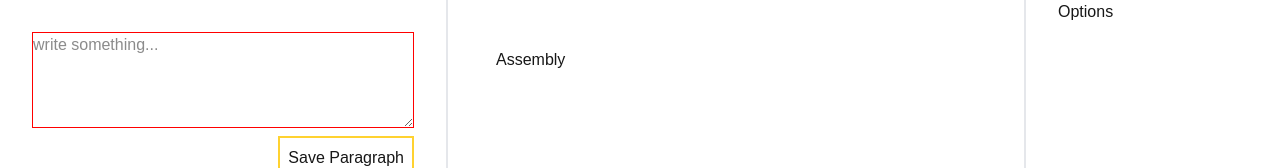
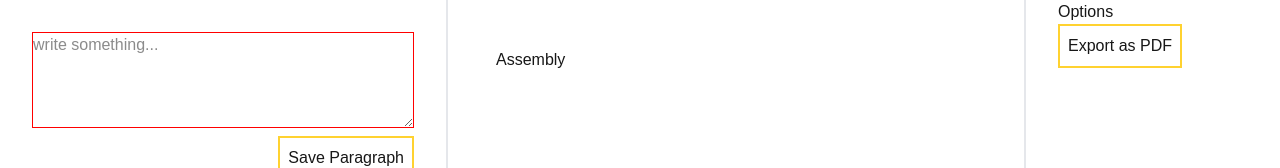
Before and after one commit to ErenYLCN/quick-letter, a Next.js app: page / in a window 1280 px wide. Shown: the top 168 px of the page. Built offline with nearby package versions, Linux system fonts and the light colour scheme; no server answers.

Commit message:
create export button

```diff
--- /dev/null
+++ b/app/api/export.ts
@@ -0,0 +1,52 @@
+import { NextResponse } from "next/server";
+import PDFDocument from "pdfkit";
+
+// Helper function to stream PDF content into a buffer
+async function streamToBuffer(stream: NodeJS.ReadableStream): Promise<Buffer> {
+  return new Promise((resolve, reject) => {
+    const chunks: Buffer[] = [];
+    stream.on("data", (chunk) => chunks.push(chunk));
+    stream.on("end", () => resolve(Buffer.concat(chunks)));
+    stream.on("error", reject);
+  });
+}
+
+export async function POST(request: Request) {
+  console.log(request);
+
+  try {
+    // Optionally: Get data from the request body to customize the PDF
+    // const body = await request.json();
+    // const { title, content } = body;
+
+    const doc = new PDFDocument();
+
+    // Pipe the PDF document to a buffer
+    const stream = doc as unknown as NodeJS.ReadableStream; // Cast needed for type compatibility
+
+    // Add content to the PDF
+    doc.fontSize(25).text("My PDF Document", 100, 80);
+    doc.fontSize(12).text("This is some sample text generated on the server.", 100, 150);
+    // Add more content based on request body if needed
+    // doc.text(`Title: ${title}`);
+    // doc.text(`Content: ${content}`);
+
+    // Finalize the PDF and end the stream
+    doc.end();
+
+    // Convert the stream to a buffer
+    const pdfBuffer = await streamToBuffer(stream);
+
+    // Return the PDF buffer as a response
+    return new NextResponse(pdfBuffer, {
+      status: 200,
+      headers: {
+        "Content-Type": "application/pdf",
+        "Content-Disposition": 'attachment; filename="generated_document.pdf"',
+      },
+    });
+  } catch (error) {
+    console.error("Error generating PDF:", error);
+    return NextResponse.json({ error: "Failed to generate PDF" }, { status: 500 });
+  }
+}
--- /dev/null
+++ b/app/components/export-button/ExportButton.tsx
@@ -0,0 +1,39 @@
+"use client";
+
+import React from "react";
+import Button from "../button/Button";
+
+function ExportButton() {
+  return (
+    <Button
+      onClick={async () => {
+        const response = await fetch("/api/export", {
+          method: "POST",
+          headers: {
+            "Content-Type": "application/json",
+          },
+        });
+
+        if (response.ok) {
+          // Create a blob from the PDF stream
+          const blob = await response.blob();
+          // Create a link to download it
+          const url = URL.createObjectURL(blob);
+          const a = document.createElement("a");
+          a.href = url;
+          a.download = "quick-letter.pdf";
+          document.body.appendChild(a);
+          a.click();
+          document.body.removeChild(a);
+          URL.revokeObjectURL(url);
+        } else {
+          console.error("Failed to generate PDF");
+        }
+      }}
+    >
+      {"Export as PDF"}
+    </Button>
+  );
+}
+
+export default ExportButton;
--- a/app/page.tsx
+++ b/app/page.tsx
@@ -4,6 +4,7 @@ import Textarea from "./components/textarea/Textarea";
 import Form from "next/form";
 import Card from "./components/card/Card";
 import { Trash } from "lucide-react";
+import ExportButton from "./components/export-button/ExportButton";
 
 export default async function Home() {
   const cookie = await cookies();
@@ -64,7 +65,11 @@ export default async function Home() {
         </div>
       </div>
       <div className={"grow p-12"}>{"Assembly"}</div>
-      <aside className={"border-l-2 border-gray-200 pl-8 pr-4 h-full w-64"}>{"Options"}</aside>
+      <aside className={"border-l-2 border-gray-200 pl-8 pr-4 h-full w-64"}>
+        <h2>{"Options"}</h2>
+
+        <ExportButton />
+      </aside>
     </main>
   );
 }
```
